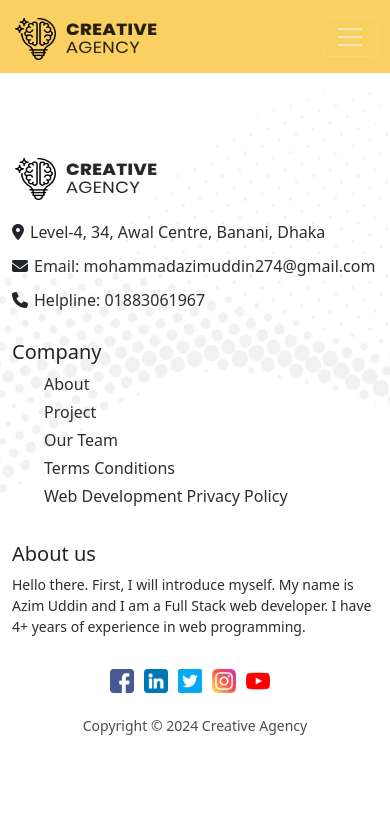
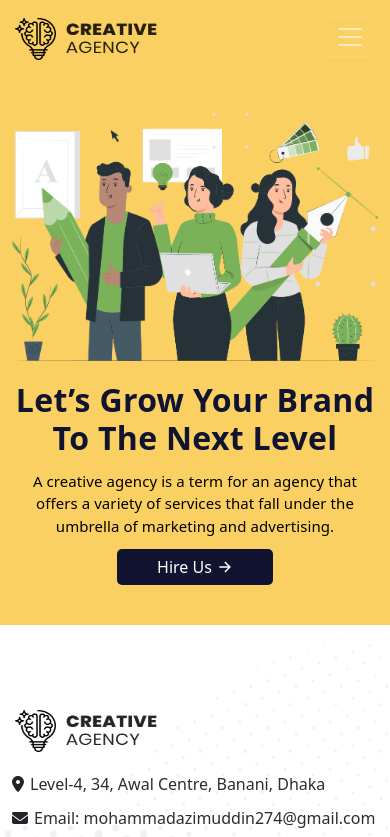
Before and after one commit to azimuddin2/creative-agency-client, a React (Create React App) app: page / in a window 390 px wide. Shown: the top 837 px of the page. Built offline with nearby package versions, Linux system fonts and the light colour scheme; no server answers.

Commit message:
updated banner section task

```diff
--- a/src/Pages/Home/Banner/Banner.css
+++ b/src/Pages/Home/Banner/Banner.css
@@ -1,28 +1,31 @@
-.banner {
+.banner-section {
     background-color: #FBD062;
-    position: relative;
     width: 100%;
-    height: 530px;
+    height: 100%;
     -webkit-clip-path: polygon(100% 0, 100% calc(100% - 40px), 0 100%, 0 100%, 0 0);
     clip-path: polygon(100% 0, 100% calc(100% - 100px), 0 100%, 0 100%, 0 0);
 }
 
-.banner-section {
-    display: grid;
-    grid-template-columns: repeat(2, 1fr);
+.banner-container {
+    display: flex;
+    align-items: center;
+    justify-content: center;
+    flex-direction: row-reverse;
+    gap: 200px;
+    padding: 80px 0px;
+}
+
+.banner-image img {
+    width: 90%;
+    margin: auto;
 }
 
 .banner-info {
-    width: 60%;
-    margin-top: 100px;
-}
-
-.banner-image {
-    margin-top: 30px;
-    margin-left: -40px;
+    margin-top: 50px;
 }
 
 .banner-info h1 {
+    color: #111430;
     font-weight: 700;
     font-size: 44px;
     letter-spacing: 0.01em;
@@ -31,8 +34,8 @@
 
 .banner-info p {
     margin-bottom: 20px;
-    font-weight: 400;
-    font-size: 16px;
+    font-weight: 500;
+    font-size: 15px;
     color: #000000;
     letter-spacing: 0.005em;
 }
@@ -46,40 +49,30 @@
     display: flex;
     align-items: center;
     cursor: pointer;
+    font-weight: 500;
 }
 
-.icon{
+.icon {
     margin-left: 5px;
-    font-size: 15px;
-}
-
-.banner-image img {
-    width: 100%;
+    font-size: 16px;
 }
 
 
 /* responsive mobile device */
 @media only screen and (max-width: 576px) {
-    .banner {
+    .banner-section {
         height: 100%;
         -webkit-clip-path: polygon(100% 0, 100% calc(100% - 0px), 0 100%, 0 100%, 0 0);
         clip-path: polygon(100% 0, 100% calc(100% - 0px), 0 100%, 0 100%, 0 0);
     }
 
-    .banner-section {
-        grid-template-columns: repeat(1, 1fr);
-    }
-
-    .banner-info {
-        position: relative;
-        top: 300px;
-    }
-
-    .banner-image {
-        position: relative;
-        bottom: 280px;
-        margin-top: 90px;
-        margin-left: 0px;
+    .banner-container {
+        display: flex;
+        align-items: center;
+        justify-content: center;
+        flex-direction: column;
+        gap: 0px;
+        padding: 40px 0px;
     }
 
     .banner-image img {
@@ -87,12 +80,21 @@
     }
 
     .banner-info {
-        width: 100%;
-        margin-top: 0px;
+        margin-top: 20px;
+        text-align: center;
     }
 
     .banner-info h1 {
-        font-size: 30px;
+        font-size: 32px;
+        margin-bottom: 12px;
+    }
+
+    .banner-info p {
+        margin-bottom: 12px;
+    }
+
+    .button{
+        margin: auto;
     }
 
 }
@@ -100,29 +102,35 @@
 
 /* responsive tablet device */
 @media only screen and (min-width:577px) and (max-width:992px) {
-    .banner {
+    .banner-section {
         background-color: #FBD062;
-        position: relative;
         width: 100%;
-        height: 370px;
+        height: 100%;
     }
 
-    .banner-section {
-        display: grid;
-        grid-template-columns: repeat(2, 1fr);
+    .banner-container {
+        display: flex;
+        align-items: center;
+        justify-content: center;
+        flex-direction: column;
+        gap: 0px;
+        padding: 40px 0px 80px 0px;
+    }
+
+    .banner-image img {
+        width: 100%;
     }
 
     .banner-info {
-        width: 100%;
-        margin-top: 40px;
-    }
-
-    .banner-image {
-        margin-top: 30px;
-        margin-left: 0px;
+        margin-top: 20px;
     }
 
     .banner-info h1 {
-        font-size: 30px;
+        font-size: 34px;
+        margin-bottom: 12px;
+    }
+
+    .banner-info p {
+        margin-bottom: 12px;
     }
 }
--- a/src/Pages/Home/Banner/Banner.js
+++ b/src/Pages/Home/Banner/Banner.js
@@ -1,26 +1,25 @@
 import React from 'react';
-import frame from '../../../assets/logos/Frame.png';
-import { FontAwesomeIcon } from '@fortawesome/react-fontawesome';
-import { faArrowRight } from '@fortawesome/free-solid-svg-icons'
+import frameImg from '../../../assets/logos/Frame.png';
+import { IoArrowForwardSharp } from "react-icons/io5";
 import './Banner.css';
 
 const Banner = () => {
     return (
-        <div className='banner'>
-            <div className='container banner-section'>
+        <section className='banner-section'>
+            <div className='container banner-container'>
+                <div className='banner-image'>
+                    <img src={frameImg} alt="frame" />
+                </div>
                 <div className='banner-info'>
                     <h1>Let’s Grow Your Brand To The Next Level</h1>
                     <p>A creative agency is a term for an agency that offers a variety of services that fall under the umbrella of marketing and advertising.</p>
                     <button className='button'>
-                        <span>Hire us</span>
-                        <FontAwesomeIcon className='icon' icon={faArrowRight}></FontAwesomeIcon>
+                        <span>Hire Us</span>
+                        <IoArrowForwardSharp className='icon' />
                     </button>
                 </div>
-                <div className='banner-image'>
-                    <img src={frame} alt="" />
-                </div>
             </div>
-        </div>
+        </section>
     );
 };
 
--- a/src/Pages/Home/Home/Home.js
+++ b/src/Pages/Home/Home/Home.js
@@ -10,7 +10,7 @@ import Questions from '../Questions/Questions';
 const Home = () => {
     return (
         <div>
-            {/* <Banner></Banner> */}
+            <Banner></Banner>
             {/* <CompanyLogo></CompanyLogo> */}
             {/* <Services></Services> */}
             {/* <Projects></Projects> */}
```
